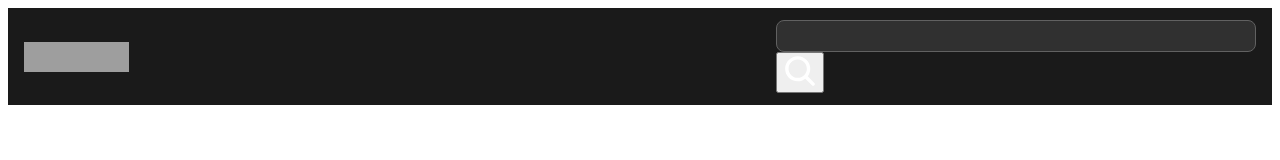
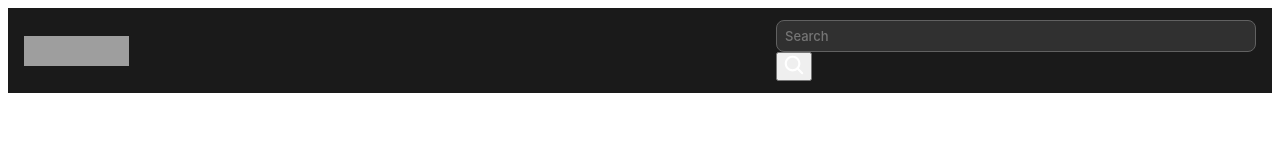
Before and after one commit to Mjay202/Mini-projects, a plain HTML site: page hackaton-crushingIt/index.html in a window 1280 px wide. Drawn offline with Linux system fonts and the light colour scheme; grey boxes are pictures that could not be loaded.

Commit message:
search bar

```diff
--- a/hackaton-crushingIt/app.css
+++ b/hackaton-crushingIt/app.css
@@ -32,5 +32,17 @@ nav input[type=search] {
     border: 1px solid var(--stroke-s-200, #616161);
     background: var(--grey-g-200, #303030);
     color: var(--grey-g-100, #B5B5B5);
+    color: var(--grey-g-100, #B5B5B5);
+    font-family: Inter;
+    font-size: 13px;
+    font-style: normal;
+    font-weight: 500;
+    line-height: 140%; /* 18.2px */
 
 }
+
+nav svg{
+    width: 20px;
+    height: 20px;
+    flex-shrink: 0;
+}
--- a/hackaton-crushingIt/index.html
+++ b/hackaton-crushingIt/index.html
@@ -14,7 +14,7 @@
             <img src="https://crushingit.tech/hackathon-assets/shopify-icon-desktop.svg" alt="logo-assets">
         </div>
         <div class="search-bar">
-            <input type="search" name="Search" id="" >
+            <input type="search" name="Search" id="" placeholder="Search">
             <button class="search-icon" type="submit">
                 <svg xmlns="http://www.w3.org/2000/svg" width="32" height="32" viewBox="0 0 13 14" fill="none">
                     <path fill-rule="evenodd" clip-rule="evenodd" d="M8.82264 10.3833C7.89957 11.0841 6.74835 11.5 5.5 11.5C2.46243 11.5 0 9.03757 0 6C0 2.96243 2.46243 0.5 5.5 0.5C8.53757 0.5 11 2.96243 11 6C11 7.24835 10.5841 8.39957 9.8833 9.32264L12.7803 12.2197C13.0732 12.5126 13.0732 12.9874 12.7803 13.2803C12.4874 13.5732 12.0126 13.5732 11.7197 13.2803L8.82264 10.3833ZM9.5 6C9.5 8.20914 7.70914 10 5.5 10C3.29086 10 1.5 8.20914 1.5 6C1.5 3.79086 3.29086 2 5.5 2C7.70914 2 9.5 3.79086 9.5 6Z" fill="#fff"/>
```
